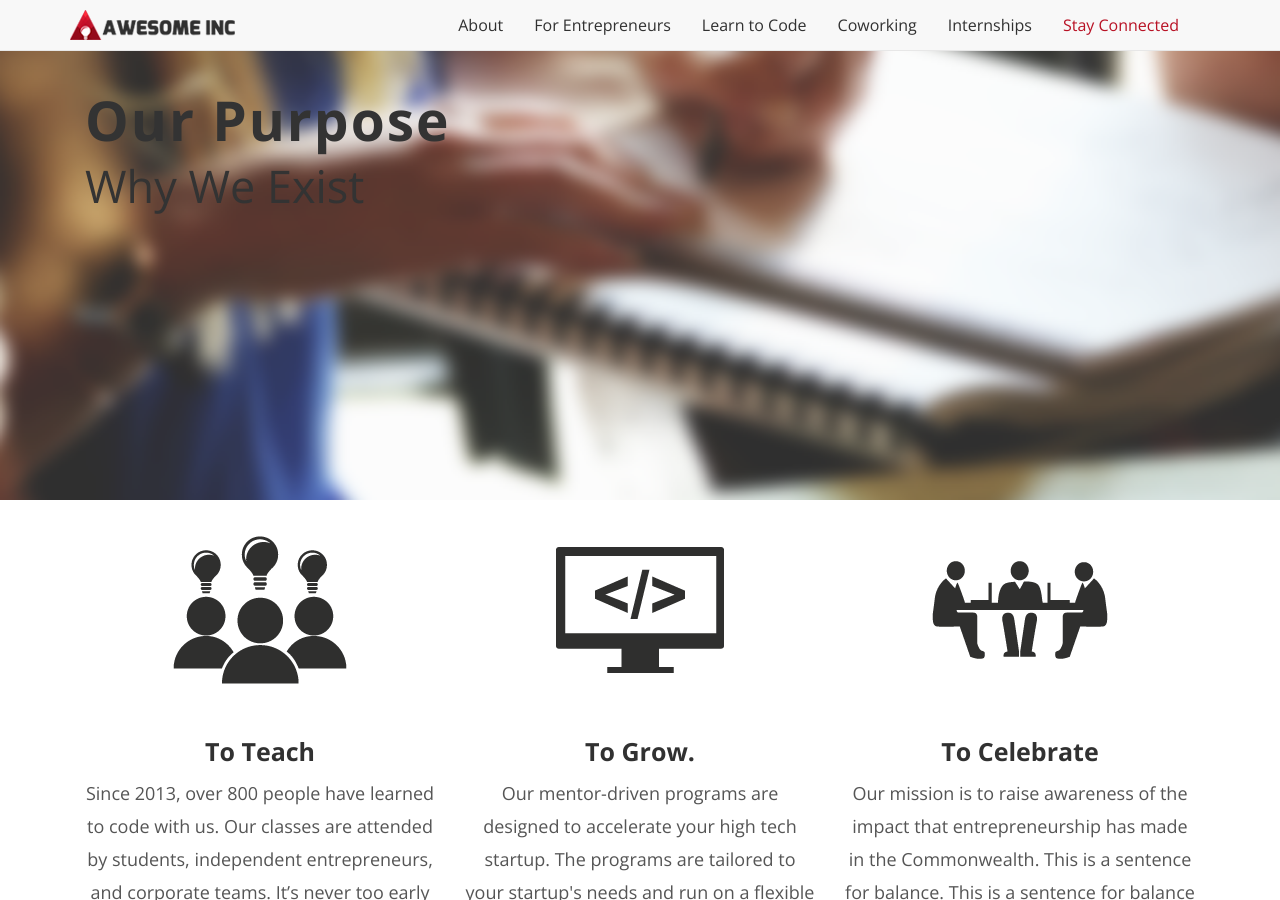
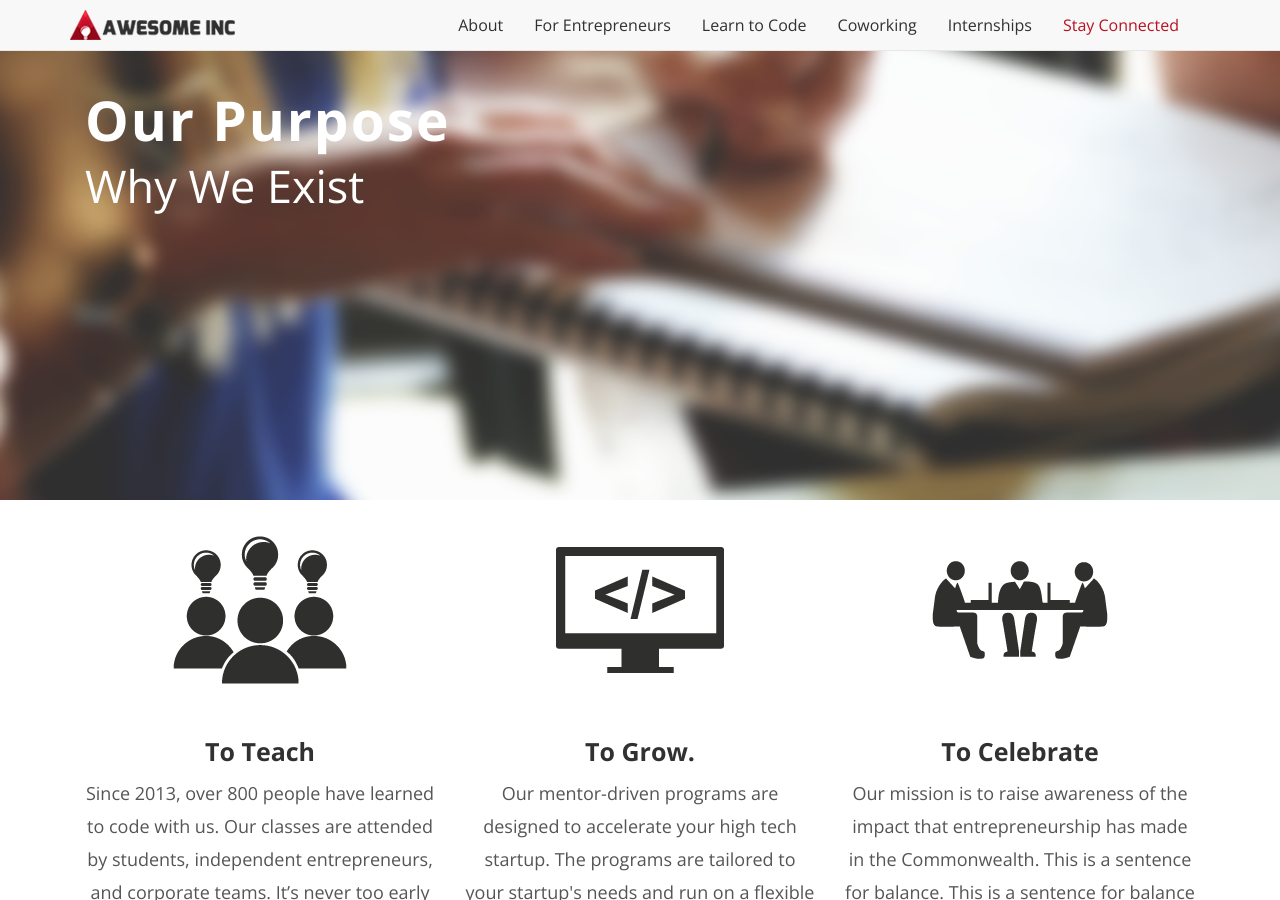
Before and after one commit to bcsmith12/bcsmith12.github.io, a Jekyll site: the page index.html, which Jekyll copies as it is, in a window 1280 px wide and 900 px high. Built offline with Jekyll 4.4.1, drawn with Linux system fonts in a browser that asks for light colours; nearby versions of some CDN libraries; library files that are not in the unit come from our copies; comment, search, counter and statistics services are not loaded.

Commit message:
Update index.html

```diff
--- a/index.html
+++ b/index.html
@@ -211,8 +211,8 @@ src="https://www.facebook.com/tr?id=1180841131949838&ev=PageView&noscript=1"
           <div id="headerwrap">
 		<div class="container">
 			<div class="col-lg-7">
-				<h1><b>Our Purpose</b> <br/>
-					<h2 class="subtitle">
+				<h1 style="color:white"><b>Our Purpose</b> <br/>
+					<h2 style="color:white" class="subtitle">
 						Why We Exist
 					</h2>
 				</h1>
```
